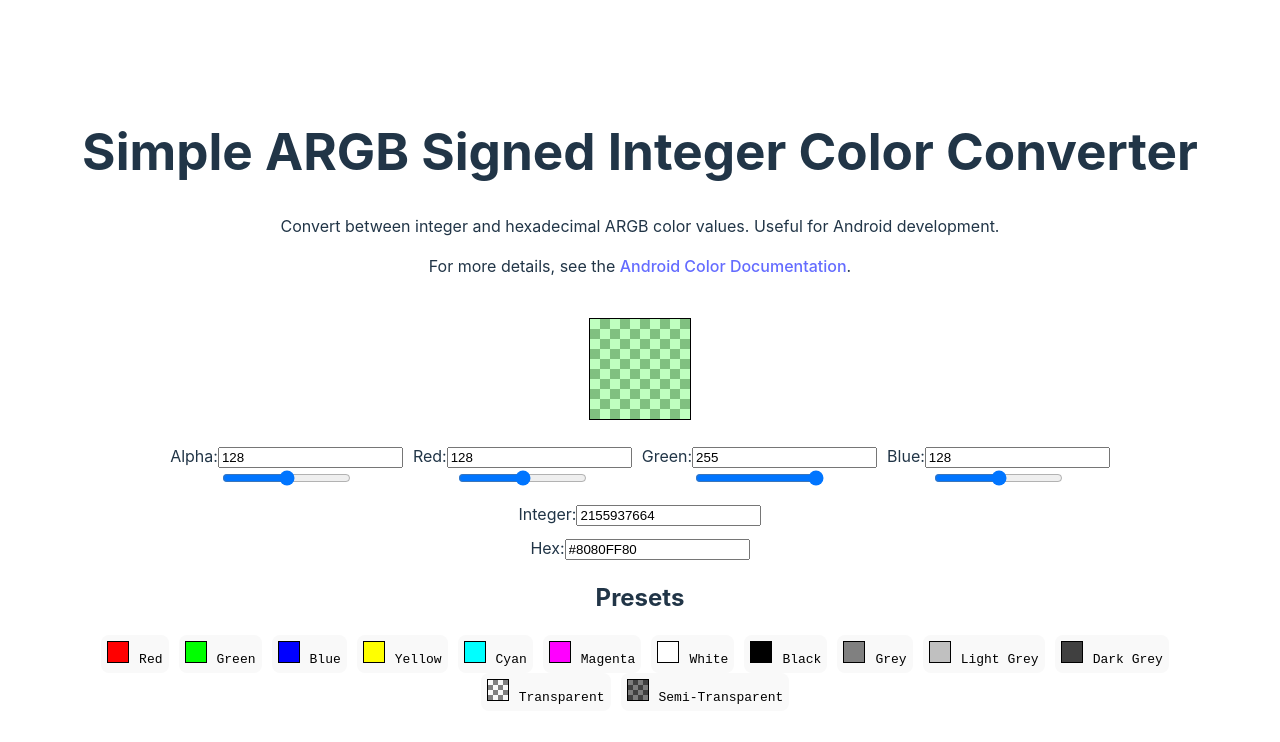
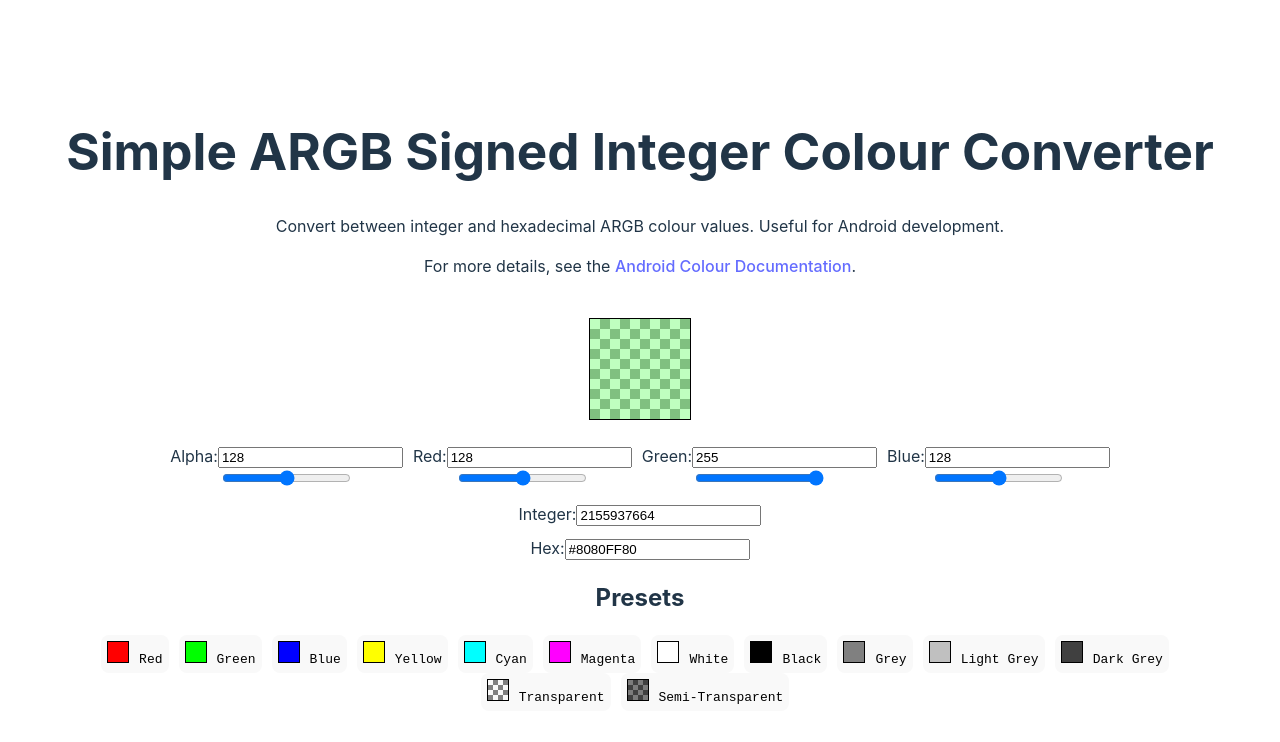
Before and after one commit to ExaDev/argb-colour-converter, a React (Vite) app: page / in a window 1280 px wide. Shown: the top 742 px of the page. Built offline with nearby package versions, Linux system fonts and the light colour scheme.

Commit message:
Refactor heading text to use British English spelling of "colour" instead of "color".

```diff
--- a/src/App.tsx
+++ b/src/App.tsx
@@ -22,9 +22,9 @@ type ArgbPreset = ArgbColour & {
 function Heading(): ReactElement {
 	return (
 		<>
-			<h1>Simple ARGB Signed Integer Color Converter</h1>
+			<h1>Simple ARGB Signed Integer Colour Converter</h1>
 			<p>
-				Convert between integer and hexadecimal ARGB color values.
+				Convert between integer and hexadecimal ARGB colour values.
 				Useful for Android development.
 			</p>
 			<p>
@@ -34,7 +34,7 @@ function Heading(): ReactElement {
 					target="_blank"
 					rel="noopener noreferrer"
 				>
-					Android Color Documentation
+					Android Colour Documentation
 				</a>
 				.
 			</p>
```
